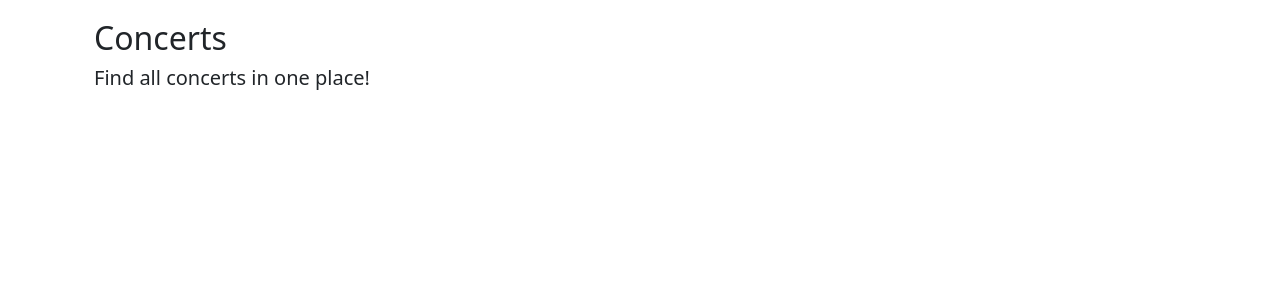
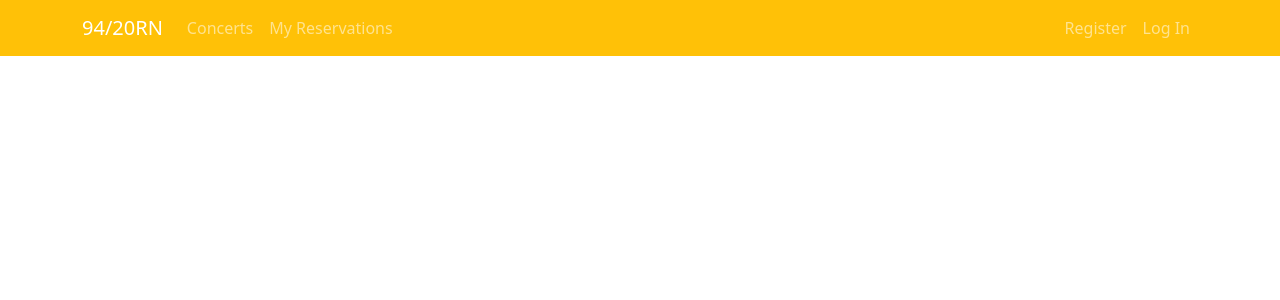
Before and after one commit to VukV/concerts-user-app, a Vue app: page /concerts in a window 1280 px wide. Shown: the top 300 px of the page. Built offline with nearby package versions, Linux system fonts and the light colour scheme.

Commit message:
added views and started working on app

```diff
--- a/src/components/NavbarComponent.vue
+++ b/src/components/NavbarComponent.vue
@@ -1,6 +1,27 @@
 <template>
   <div>
+    <div>
+      <b-navbar toggleable="lg" type="dark" variant="warning">
+        <div class="container">
+          <b-navbar-brand to="/concerts">94/20RN</b-navbar-brand>
 
+          <b-navbar-toggle target="nav-collapse"></b-navbar-toggle>
+
+          <b-collapse id="nav-collapse" is-nav>
+            <b-navbar-nav>
+              <b-nav-item to="/concerts">Concerts</b-nav-item>
+              <b-nav-item to="/my-reservations">My Reservations</b-nav-item>
+            </b-navbar-nav>
+
+            <b-navbar-nav class="ms-auto">
+              <b-nav-item v-if="!token" to="/register">Register</b-nav-item>
+              <b-nav-item v-if="!token" to="/login">Log In</b-nav-item>
+              <b-nav-item v-else @click="logout()">Log Out</b-nav-item>
+            </b-navbar-nav>
+          </b-collapse>
+        </div>
+      </b-navbar>
+    </div>
   </div>
 </template>
 
--- a/src/router/index.js
+++ b/src/router/index.js
@@ -1,22 +1,34 @@
 import Vue from 'vue'
 import VueRouter from 'vue-router'
-import HomeView from '../views/ConcertsView.vue'
+import ConcertsView from "@/views/ConcertsView";
 
 Vue.use(VueRouter)
 
 const routes = [
   {
-    path: '/',
-    name: 'home',
-    component: HomeView
+    path: '/concerts',
+    name: 'concerts',
+    component: ConcertsView
   },
   {
-    path: '/about',
-    name: 'about',
-    // route level code-splitting
-    // this generates a separate chunk (about.[hash].js) for this route
-    // which is lazy-loaded when the route is visited.
+    path: '/my-reservations',
+    name: 'my reservations',
     component: () => import(/* webpackChunkName: "about" */ '../views/ReservationsView.vue')
+  },
+  {
+    path: '/single-concert/:id',
+    name: 'single concert',
+    component: () => import(/* webpackChunkName: "about" */ '../views/SingleConcertView.vue')
+  },
+  {
+    path: '/register',
+    name: 'register',
+    component: () => import(/* webpackChunkName: "about" */ '../views/RegisterView.vue')
+  },
+  {
+    path: '/login',
+    name: 'login',
+    component: () => import(/* webpackChunkName: "about" */ '../views/LoginView.vue')
   }
 ]
 
--- /dev/null
+++ b/src/views/LoginView.vue
@@ -0,0 +1,15 @@
+<template>
+  <div>
+
+  </div>
+</template>
+
+<script>
+export default {
+  name: "LoginView"
+}
+</script>
+
+<style scoped>
+
+</style>
--- /dev/null
+++ b/src/views/RegisterView.vue
@@ -0,0 +1,15 @@
+<template>
+  <div>
+
+  </div>
+</template>
+
+<script>
+export default {
+  name: "RegisterView"
+}
+</script>
+
+<style scoped>
+
+</style>
--- /dev/null
+++ b/src/views/SingleConcertView.vue
@@ -0,0 +1,24 @@
+<template>
+  <div>
+
+  </div>
+</template>
+
+<script>
+export default {
+  name: "SingleConcertView",
+  data(){
+    return{
+      concert: Object
+    }
+  },
+  created() {
+    let concertId = this.$route.params.id;
+    //TODO axios get single concert
+  }
+}
+</script>
+
+<style scoped>
+
+</style>
```
Also changed, not shown: src/components/ConcertComponent.vue (added, +21 -0 lines), 1 other file (tests, documents, lock files or other folders).
